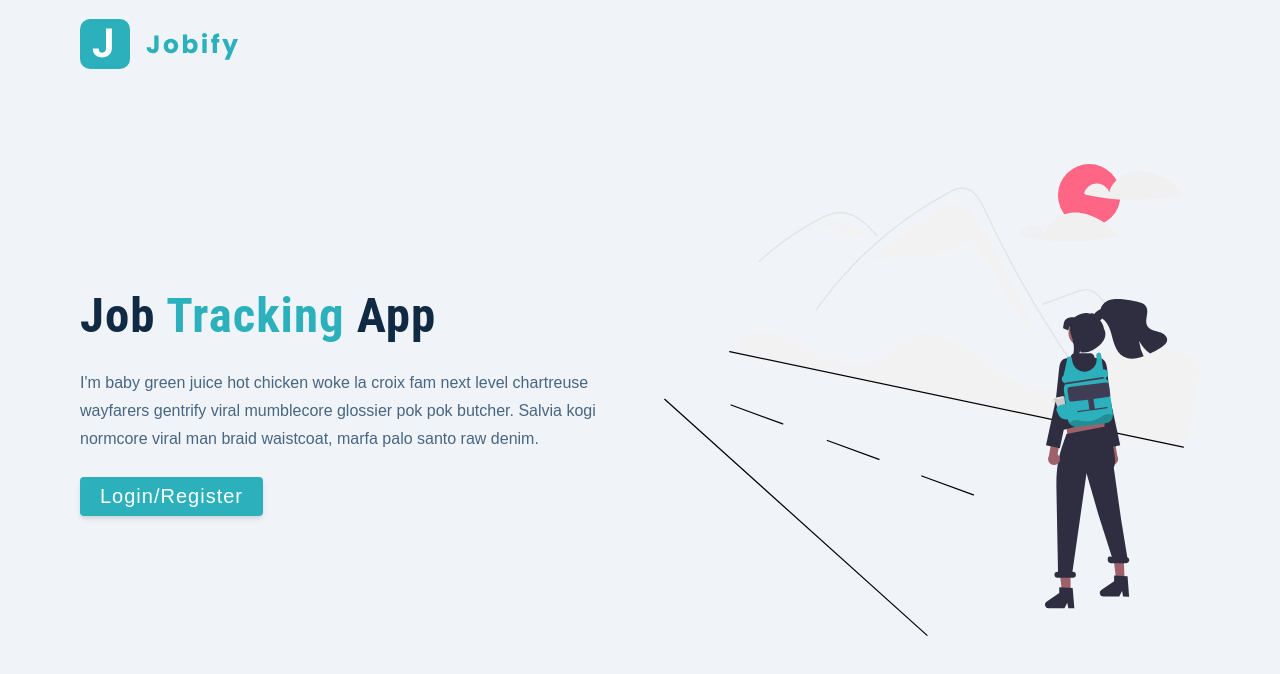
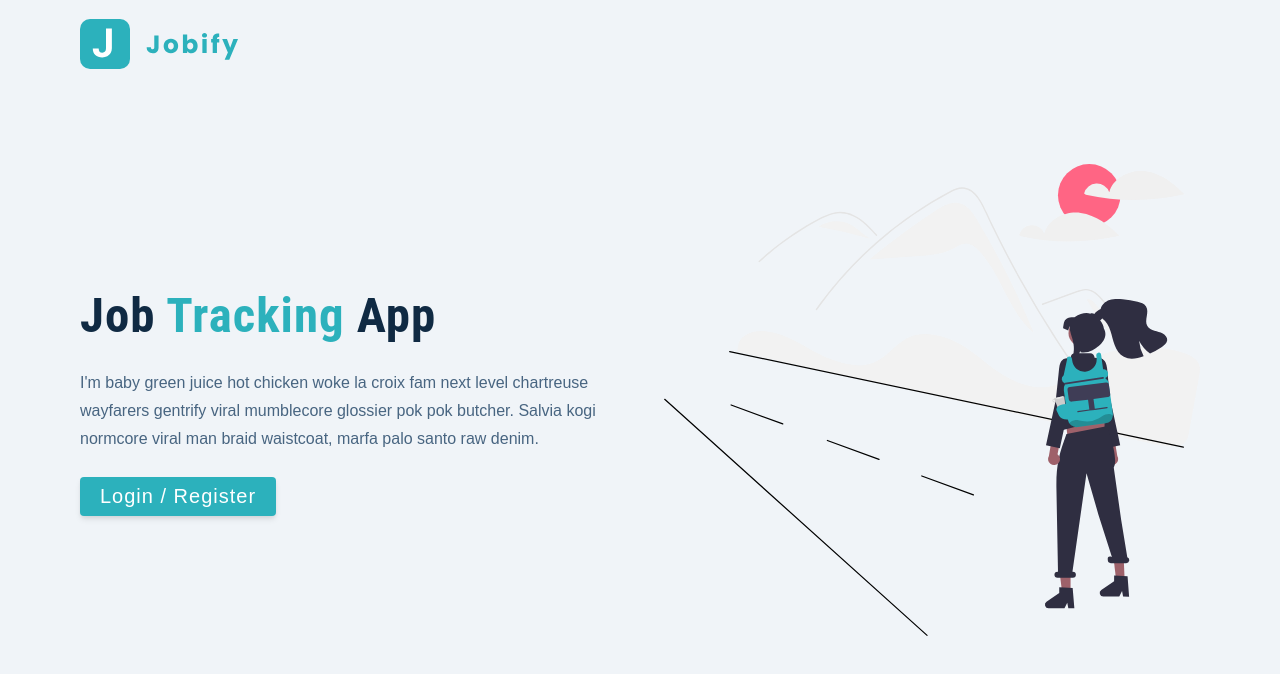
Before and after one commit to adhikarisushant/client-jobber, a React (Create React App) app: page /landing in a window 1280 px wide. Shown: the top 674 px of the page. Built offline with nearby package versions, Linux system fonts and the light colour scheme.

Commit message:
routing with react router 6

```diff
--- a/package.json
+++ b/package.json
@@ -6,9 +6,11 @@
     "@testing-library/jest-dom": "^5.16.2",
     "@testing-library/react": "^12.1.2",
     "@testing-library/user-event": "^13.5.0",
+    "history": "^5.2.0",
     "normalize.css": "^8.0.1",
     "react": "^17.0.2",
     "react-dom": "^17.0.2",
+    "react-router-dom": "^6.2.1",
     "react-scripts": "5.0.0",
     "styled-components": "^5.3.3",
     "web-vitals": "^2.1.4"
--- a/src/App.js
+++ b/src/App.js
@@ -1,10 +1,16 @@
-import { Landing } from './pages/'
+import { Landing, Dashboard, Error, Register } from './pages/'
+import { BrowserRouter, Routes, Route, Link } from 'react-router-dom'
 
 function App() {
   return (
-    <div>
-      <Landing />
-    </div>
+    <BrowserRouter>
+        <Routes>
+          <Route path="/" element={<Dashboard />} />
+          <Route path="/register" element={<Register />} />
+          <Route path="/landing" element={<Landing />} />
+          <Route path="*" element={<Error />} />
+        </Routes>
+    </BrowserRouter>
   );
 }
 
--- /dev/null
+++ b/src/pages/Dashboard.js
@@ -0,0 +1,9 @@
+const Dashboard = () => {
+    return (
+        <div>
+            <h1>Dashboard</h1>
+        </div>
+    )
+}
+
+export default Dashboard
--- /dev/null
+++ b/src/pages/Error.js
@@ -0,0 +1,9 @@
+const Error = () => {
+    return (
+        <div>
+            <h1>Error</h1>
+        </div>
+    )
+}
+
+export default Error
--- a/src/pages/Landing.js
+++ b/src/pages/Landing.js
@@ -1,6 +1,7 @@
 import main from '../assets/images/main.svg'
 import Wrapper from '../assets/wrappers/LandingPage'
 import { Logo } from '../components/'
+import { Link } from 'react-router-dom'
 
 const Landing = () => {
     return (
@@ -15,7 +16,9 @@
                     <p>
                         I'm baby green juice hot chicken woke la croix fam next level chartreuse wayfarers gentrify viral mumblecore glossier pok pok butcher. Salvia kogi normcore viral man braid waistcoat, marfa palo santo raw denim.
                     </p>
-                    <button className="btn btn-hero">Login/Register</button>
+                    <Link to='/register' className='btn btn-hero'>
+                        Login / Register
+                    </Link>
                 </div>
                 <img src={main} alt="job hunt" className="img main-img" />
             </div>
--- /dev/null
+++ b/src/pages/Register.js
@@ -0,0 +1,9 @@
+const Register = () => {
+    return (
+        <div>
+            <h1>Register</h1>
+        </div>
+    )
+}
+
+export default Register
--- a/src/pages/index.js
+++ b/src/pages/index.js
@@ -1,3 +1,6 @@
 import Landing from "./Landing";
+import Error from "./Error";
+import Register from "./Register";
+import Dashboard from "./Dashboard";
 
-export { Landing }
+export { Landing, Error, Register, Dashboard }
```
Also changed, not shown: 1 other file (tests, documents, lock files or other folders).
